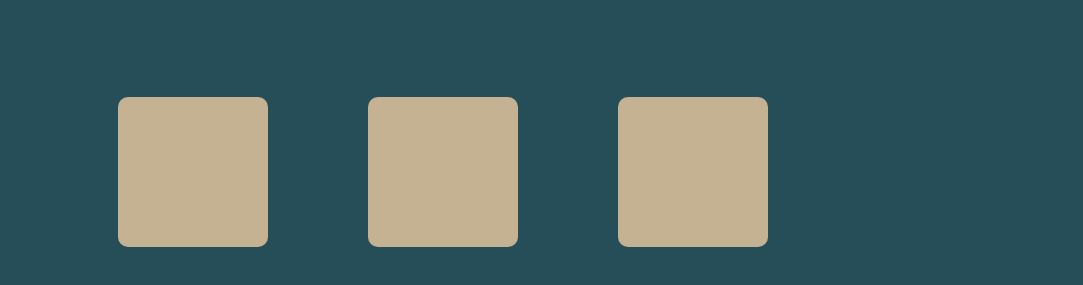
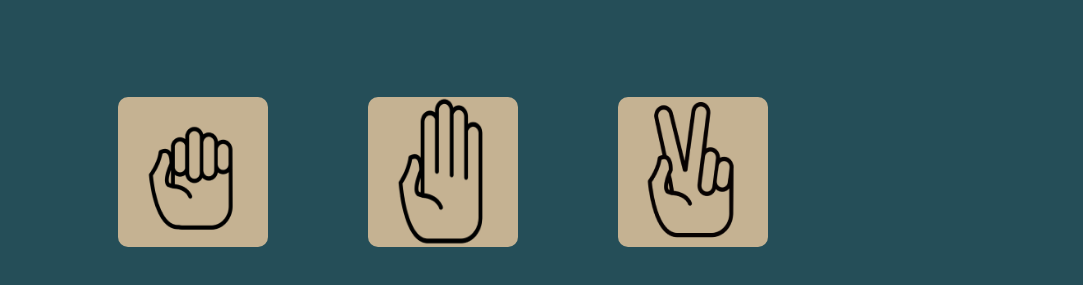
Before and after one commit to YotamOfri/Rock-Paper-Scissors, a plain HTML site: page index.html in a window 1280 px wide. Shown: the part 613-898 px from the top of the page, without its empty margins (197-1280 px from the left). Drawn offline with Linux system fonts and the light colour scheme; the site is published under a folder, as on GitHub Pages, so addresses that start at the root find nothing; a web font is replaced by a local one.

Commit message:
Changing the images Url

```diff
--- a/style.css
+++ b/style.css
@@ -83,13 +83,13 @@ body {
   cursor: pointer;
 }
 .one {
-  background-image: url(/resources/rock.png);
+  background-image: url(resources/rock.png);
 }
 .two {
-  background-image: url(/resources/paper.png);
+  background-image: url(resources/paper.png);
 }
 .three {
-  background-image: url(/resources/scissors.png);
+  background-image: url(resources/scissors.png);
   background-position: 0px 5px;
 }
 .result {
```
